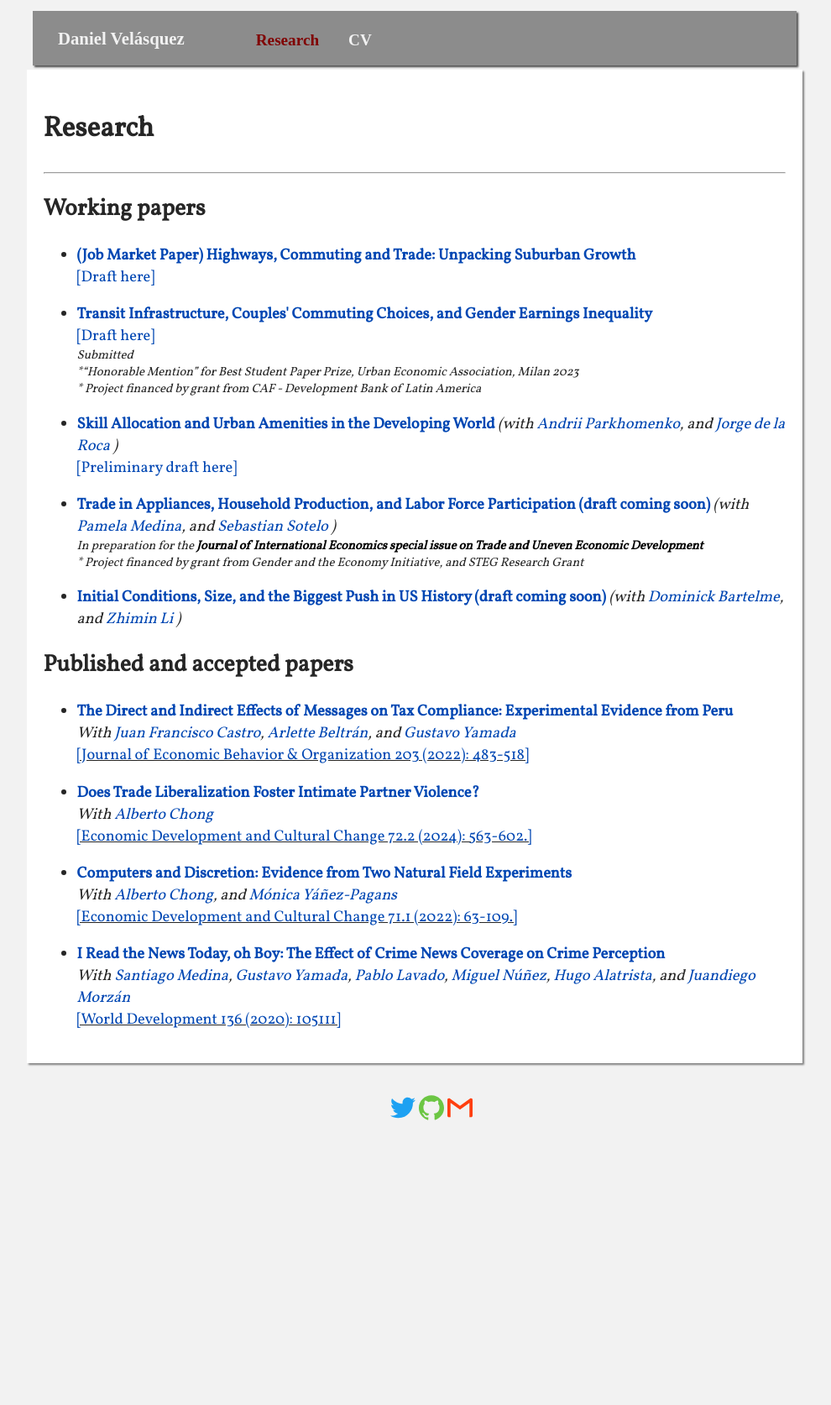
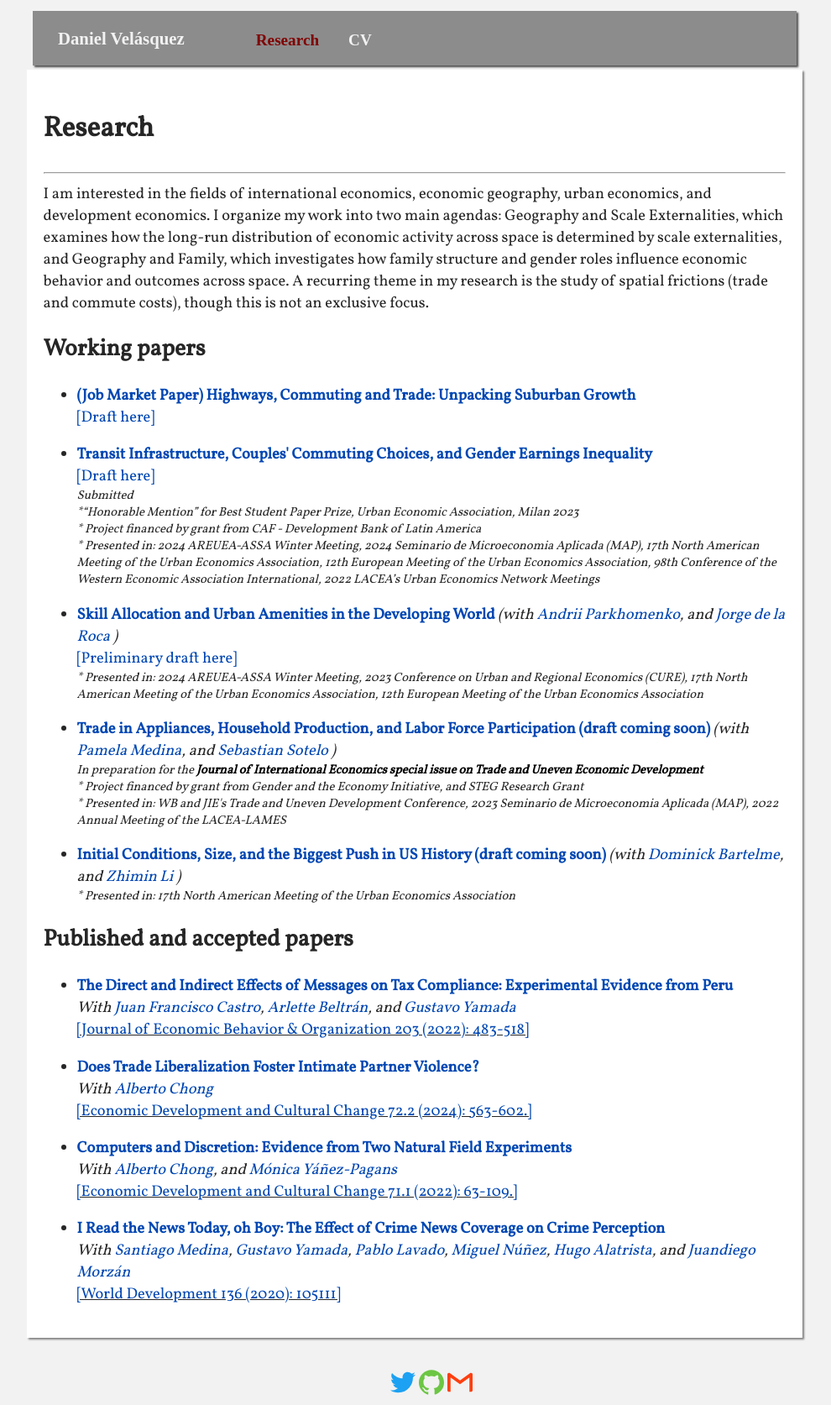
Before and after one commit to dvelasquezc/dvelasquezc.github.io, a Jekyll site: the page built from _pages/research.md, in a window 1280 px wide. Shown: the whole page at 84% size, without its empty margins (146-1136 px from the left). Built offline with Jekyll 4.4.1, drawn with Linux system fonts in a browser that asks for light colours; some web fonts are replaced; before the commit the page ends 1346 px from its top, so only the background shows below that.

Commit message:
update research page

```diff
--- a/_pages/research.md
+++ b/_pages/research.md
@@ -7,8 +7,9 @@ dropdown_folder: "no"
 show: "yes"
 #corregir linea 62-64 donde puse manualmente el link al paper de trade violence
 ---
-
-
+<div>
+	I am interested in the fields of international economics, economic geography, urban economics, and development economics. I organize my work into two main agendas: Geography and Scale Externalities, which examines how the long-run distribution of economic activity across space is determined by scale externalities, and Geography and Family, which investigates how family structure and gender roles influence economic behavior and outcomes across space. A recurring theme in my research is the study of spatial frictions (trade and commute costs), though this is not an exclusive focus.
+</div>
 
 <h2> Working papers </h2>
 
@@ -107,7 +108,7 @@ show: "yes"
 
 			{% if  paper.presented  != 'no' %}
 			<div class ="conferences">
-				<!--  <i>&#42; Presented in: {{ paper.presented }}</i> -->
+				<i>&#42; Presented in: {{ paper.presented }}</i>
 			</div>
 			{% endif %}
 
@@ -183,7 +184,7 @@ show: "yes"
 
 			{% if  paper.presented  != 'no' %}
 			<div class ="conferences">
-			<!-- 	<i>Presented in: {{ paper.presented }}</i> -->
+				<i>Presented in: {{ paper.presented }}</i>
 			</div>
 			{% endif %}
 
```
